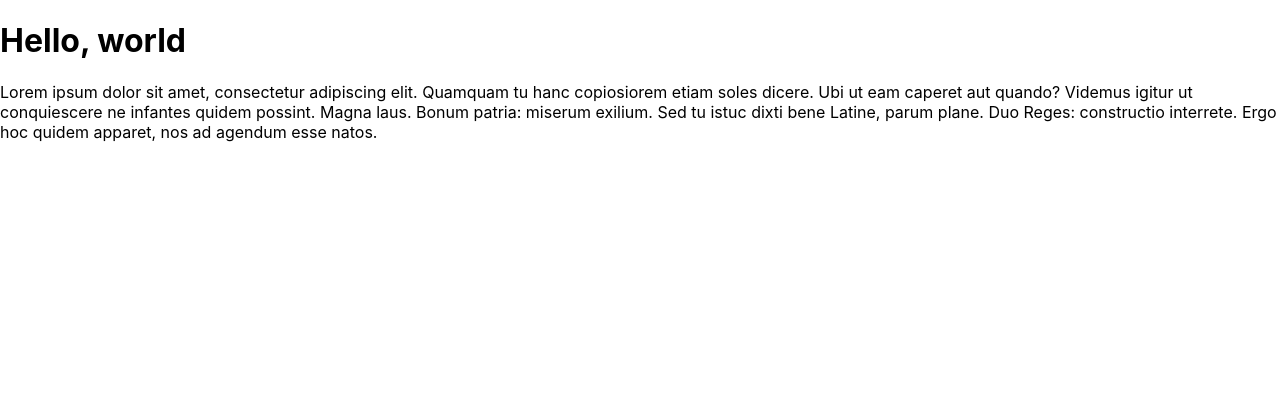
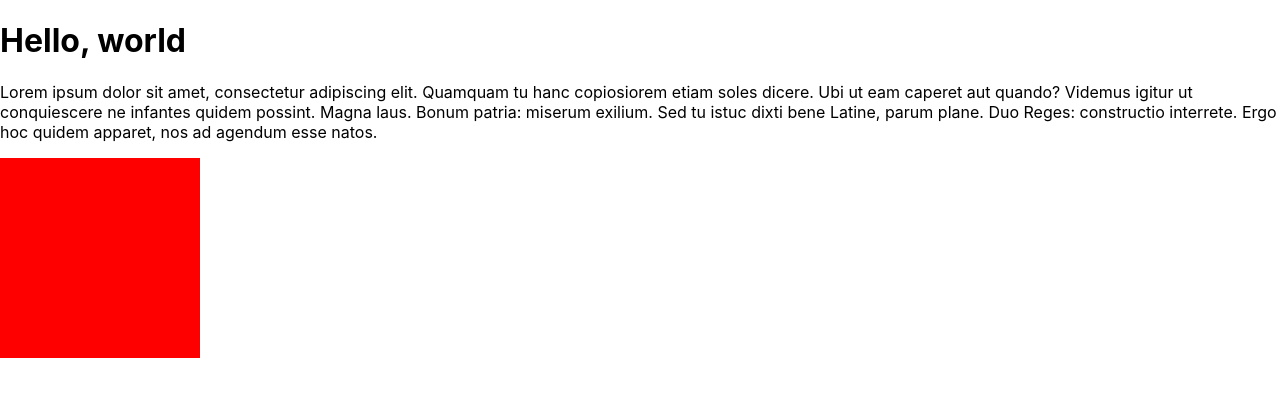
Before and after one commit to jacquescoetzee202/first-react-app, a React (Create React App) app: page / in a window 1280 px wide. Shown: the top 396 px of the page. Built offline with nearby package versions, Linux system fonts and the light colour scheme.

Commit message:
added square component

```diff
--- a/src/App.js
+++ b/src/App.js
@@ -1,10 +1,12 @@
 import Header from "./components/Header";
 import Paragraph from "./components/Paragraph";
+import Square from "./components/Square"
 
 const App = () => (
   <>
     <Header />
     <Paragraph />
+    <Square />
   </>
 );
 
--- /dev/null
+++ b/src/components/Square.js
@@ -0,0 +1,11 @@
+const divStyle = {
+    backgroundColor: 'red',
+    height: 200,
+    width: 200
+}
+
+const Square = () => (
+    <div style={divStyle}></div>
+);
+
+export default Square;
```
Also changed, not shown: 1 other file (tests, documents, lock files or other folders).
